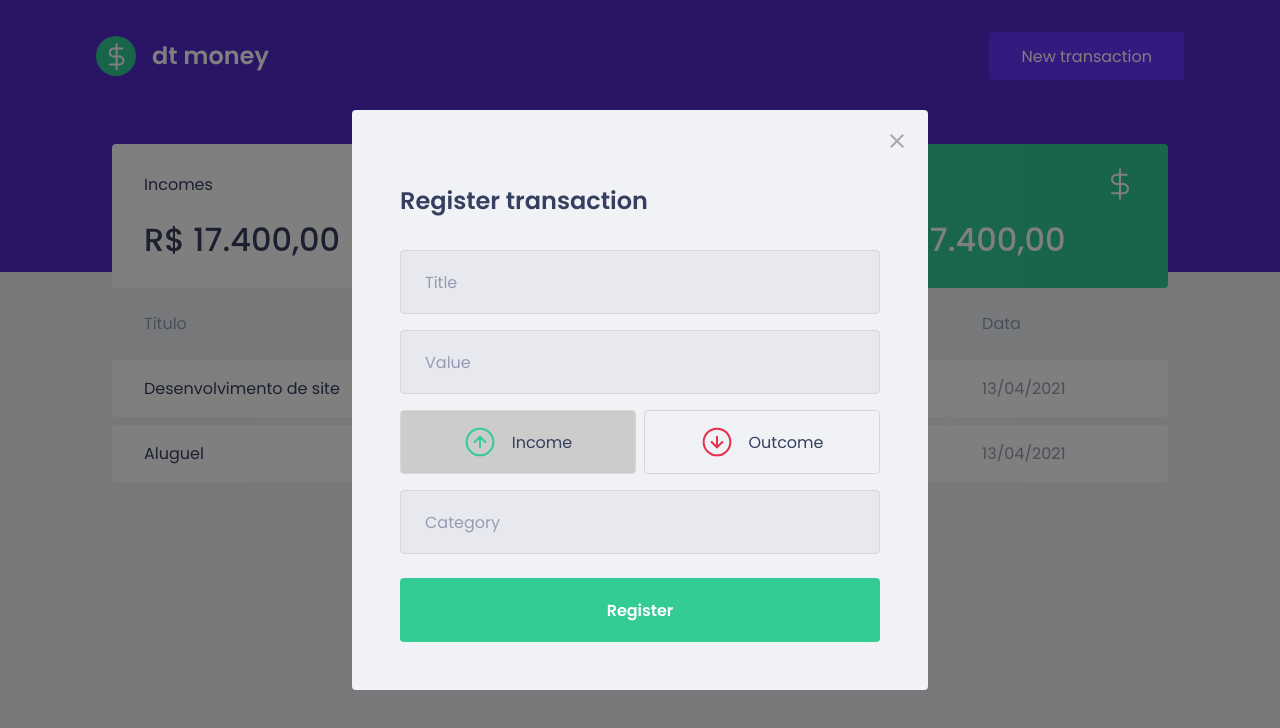
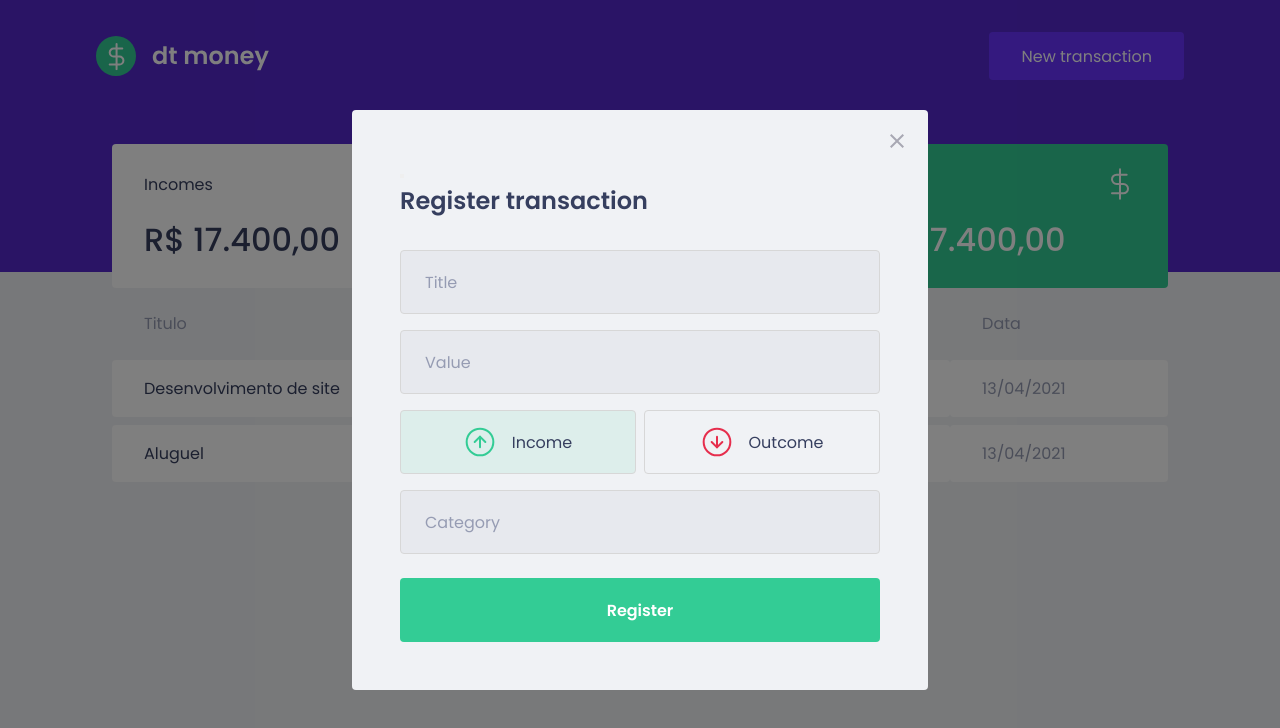
Before and after one commit to brpadilha/dtmoney, a React (Create React App) app: page / in a window 1280 px wide. Both pictures are taken after a click on the button "New transaction". Shown: the top 728 px of the page. Built offline with nearby package versions, Linux system fonts and the light colour scheme; no server answers; what miragejs would draw is missing.

Commit message:
estiliza os botões do modal para que fiquem com cores diferentes com o active

```diff
--- a/src/components/NewTransactionModal/index.tsx
+++ b/src/components/NewTransactionModal/index.tsx
@@ -32,6 +32,7 @@
             type="button"
             onClick={() => setType("deposit")}
             isActive={type === 'deposit'}
+            activeColor='green'
           >
             <IncomeImg />
             <span>Income</span>
@@ -39,7 +40,8 @@
           <RadioBox
             type="button"
             onClick={() => setType("withdraw")}
-            isActive={type ==='withdraw'}
+            isActive={type === 'withdraw'}
+            activeColor = 'red'
           >
             <OutcomeImg />
             <span>Outcome</span>
--- a/src/components/NewTransactionModal/styles.ts
+++ b/src/components/NewTransactionModal/styles.ts
@@ -1,5 +1,5 @@
 import styled from 'styled-components';
-import { darken } from 'polished'
+import { darken, transparentize } from 'polished'
 
 export const Container = styled.form`
 
@@ -62,14 +62,21 @@
 
 type RadioBoxProps = {
   isActive: boolean;
+  activeColor: 'green' | 'red';
 };
+
+const colors = {
+  green: '#33CC95',
+  red: '#E52E4D'
+}
 
 export const RadioBox = styled.button<RadioBoxProps>`
   height: 4rem;
   border: 1px solid #d7d7d7;
   border-radius: 0.25rem;
 
-  background: ${props => props.isActive ? '#ccc' : 'transparent'};
+  background: ${(props) =>
+    props.isActive ? transparentize(0.9,colors[props.activeColor]) : "transparent"};
   display: flex;
   align-items: center;
   justify-content: center;
```
